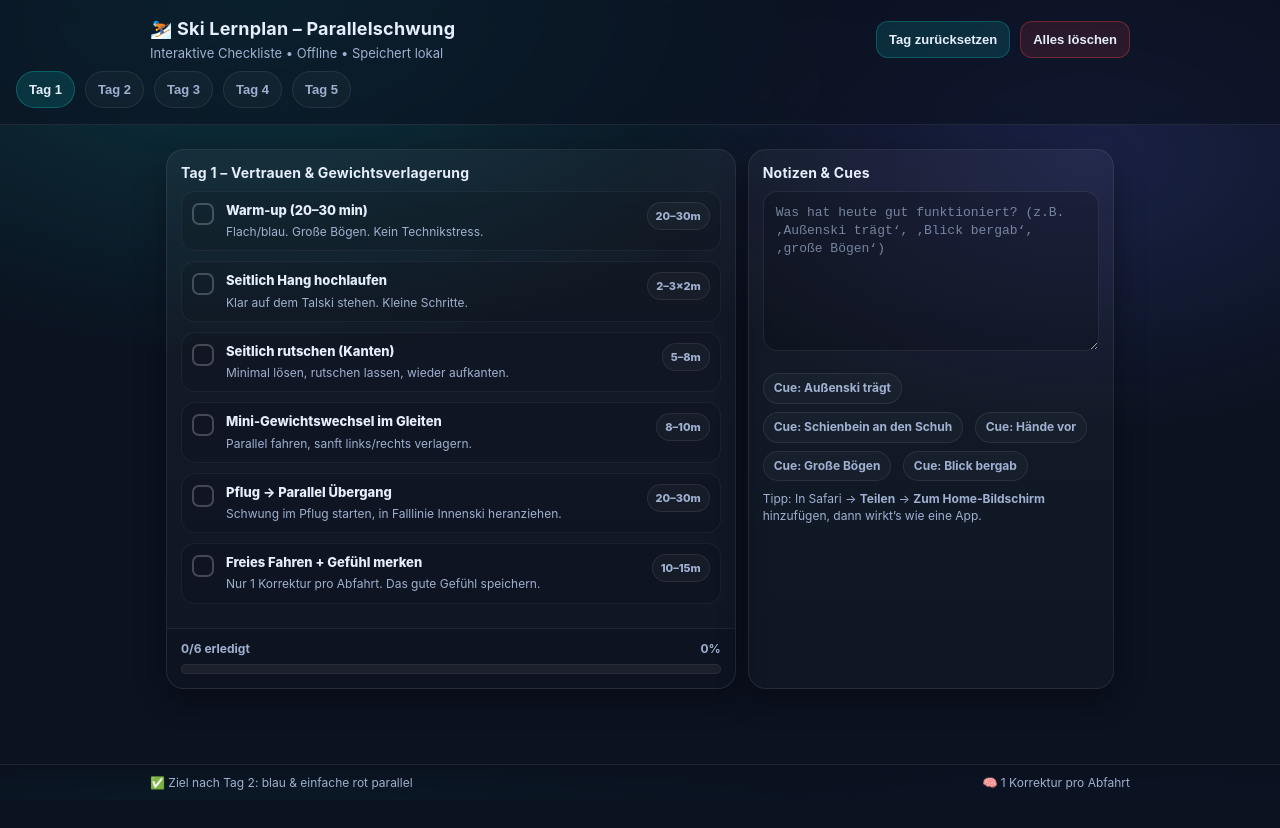
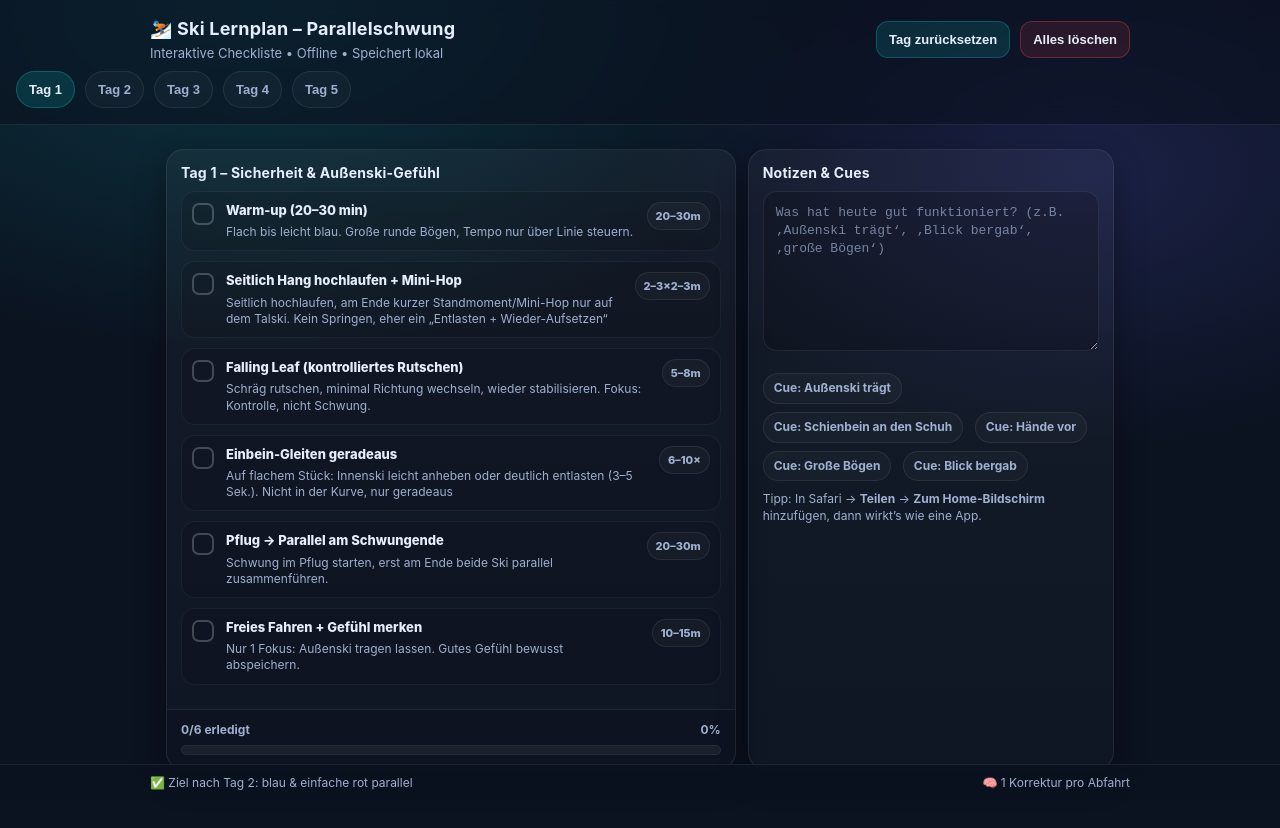
Before and after one commit to janniscloodt/ski-trainer, a plain HTML site: page index.html in a window 1280 px wide. Before the commit the page ends 800 px from the top, so only its background shows below. Drawn offline with Linux system fonts and the light colour scheme.

```diff
--- a/index.html
+++ b/index.html
@@ -328,59 +328,15 @@
 </footer>
 
 <script>
-    const PLAN = [
-        {
-            id: "d1",
-            name: "Tag 1 – Vertrauen & Gewichtsverlagerung",
-            items: [
-                { t: "Warm-up (20–30 min)", d: "Flach/blau. Große Bögen. Kein Technikstress." , badge:"20–30m" },
-                { t: "Seitlich Hang hochlaufen", d: "Klar auf dem Talski stehen. Kleine Schritte." , badge:"2–3×2m" },
-                { t: "Seitlich rutschen (Kanten)", d: "Minimal lösen, rutschen lassen, wieder aufkanten." , badge:"5–8m" },
-                { t: "Mini-Gewichtswechsel im Gleiten", d: "Parallel fahren, sanft links/rechts verlagern." , badge:"8–10m" },
-                { t: "Pflug → Parallel Übergang", d: "Schwung im Pflug starten, in Falllinie Innenski heranziehen." , badge:"20–30m" },
-                { t: "Freies Fahren + Gefühl merken", d: "Nur 1 Korrektur pro Abfahrt. Das gute Gefühl speichern." , badge:"10–15m" }
-            ]
-        },
-        {
-            id: "d2",
-            name: "Tag 2 – Parallelschwung stabil",
-            items: [
-                { t: "Kurz wiederholen", d: "1× hochlaufen, 1× rutschen, 1× Gewichtswechsel." , badge:"15–20m" },
-                { t: "Parallelschwung auf Blau", d: "Große Bögen. Außenski = Standbein." , badge:"30–45m" },
-                { t: "Rhythmus ‚1–2–3‘", d: "1 einleiten • 2 Falllinie • 3 ausfahren." , badge:"15–20m" },
-                { t: "Erste rote Passagen (optional)", d: "Nur wenn blau sicher. Größere Bögen statt hart bremsen." , badge:"10–20m" },
-                { t: "Gebietstauglich-Check", d: "Pflug nur Notbremse. Keine Panikreaktionen." , badge:"2 Abfahrten" }
-            ]
-        },
-        {
-            id: "d3",
-            name: "Tag 3 – Festigen & Gebiet fahren",
-            items: [
-                { t: "Genuss-Tag (70%)", d: "Mehr fahren, weniger drillen. Nur kleine Hinweise." , badge:"all day" },
-                { t: "Weite Bögen variieren", d: "Mal etwas enger, mal weiter – aber immer kontrolliert." , badge:"10m" },
-                { t: "Verschiedene Schneearten", d: "Unruhiger Schnee, flacher Abschnitt, ggf. leichte rote." , badge:"2–3 runs" },
-                { t: "Video-Check (optional)", d: "1 kurzes Handyvideo, nur 1 Fokuspunkt ableiten." , badge:"2m" }
-            ]
-        },
-        {
-            id: "d4",
-            name: "Tag 4 – Sicherheit & Variationen",
-            items: [
-                { t: "Kurze Technik-Auffrischung", d: "Außenski tragen lassen. Hände vor. Blick bergab." , badge:"10m" },
-                { t: "Engere Schwünge", d: "Kontrolliert, ohne Hektik. Tempo über Linie steuern." , badge:"10–15m" },
-                { t: "Leichte Buckel/Seitenrand", d: "Nur wenn Spaß. Fokus: ruhig bleiben, nicht kämpfen." , badge:"1–2 runs" }
-            ]
-        },
-        {
-            id: "d5",
-            name: "Tag 5 – Spaß & Automatismus",
-            items: [
-                { t: "Nur noch fahren", d: "Nicht mehr zerdenken. Viel Strecke, Pausen, Fotos." , badge:"all day" },
-                { t: "Notfall-Cue parat", d: "Wenn’s wackelt: große Bögen + Außenski + Blick bergab." , badge:"always" },
-                { t: "Abschluss-Notiz", d: "Was hat am meisten geholfen? Fürs nächste Mal speichern." , badge:"2m" }
-            ]
-        }
-    ];
+    let PLAN = [];
+    let state;
+
+    async function loadPlan(){
+        const res = await fetch("./plan.json", { cache: "no-store" });
+        if(!res.ok) throw new Error("plan.json konnte nicht geladen werden");
+        const data = await res.json();
+        PLAN = data.days || [];
+    }
 
     const LS_KEY = "ski_parallel_plan_v1";
 
@@ -403,7 +359,6 @@
         localStorage.setItem(LS_KEY, JSON.stringify(state));
     }
 
-    let state = loadState();
 
     const elTabs = document.getElementById("tabs");
     const elDayTitle = document.getElementById("dayTitle");
@@ -542,7 +497,19 @@
         });
     }
 
-    render();
+    (async () => {
+        await loadPlan();
+
+        state = loadState();
+
+        // Falls gespeicherter Tag nicht mehr existiert
+        if(!PLAN.find(d => d.id === state.activeDayId)){
+            state.activeDayId = PLAN[0]?.id;
+            saveState();
+        }
+
+        render();
+    })();
 </script>
 </body>
 </html>
--- /dev/null
+++ b/plan.json
@@ -0,0 +1,148 @@
+{
+  "version": 2,
+  "title": "Ski Lernplan – Parallelschwung (gefühlsbasiert)",
+  "goal": "Ziel nach Tag 2: blau sicher parallel, rot kontrolliert ohne Stress",
+  "footerTip": "🧠 1 Korrektur pro Abfahrt – Gefühl vor Technik",
+  "days": [
+    {
+      "id": "d1",
+      "name": "Tag 1 – Sicherheit & Außenski-Gefühl",
+      "items": [
+        {
+          "t": "Warm-up (20–30 min)",
+          "d": "Flach bis leicht blau. Große runde Bögen, Tempo nur über Linie steuern.",
+          "badge": "20–30m"
+        },
+        {
+          "t": "Seitlich Hang hochlaufen + Mini-Hop",
+          "d": "Seitlich hochlaufen, am Ende kurzer Standmoment/Mini-Hop nur auf dem Talski. Kein Springen, eher ein „Entlasten + Wieder-Aufsetzen“",
+          "badge": "2–3×2–3m"
+        },
+        {
+          "t": "Falling Leaf (kontrolliertes Rutschen)",
+          "d": "Schräg rutschen, minimal Richtung wechseln, wieder stabilisieren. Fokus: Kontrolle, nicht Schwung.",
+          "badge": "5–8m"
+        },
+        {
+          "t": "Einbein-Gleiten geradeaus",
+          "d": "Auf flachem Stück: Innenski leicht anheben oder deutlich entlasten (3–5 Sek.). Nicht in der Kurve, nur geradeaus",
+          "badge": "6–10×"
+        },
+        {
+          "t": "Pflug → Parallel am Schwungende",
+          "d": "Schwung im Pflug starten, erst am Ende beide Ski parallel zusammenführen.",
+          "badge": "20–30m"
+        },
+        {
+          "t": "Freies Fahren + Gefühl merken",
+          "d": "Nur 1 Fokus: Außenski tragen lassen. Gutes Gefühl bewusst abspeichern.",
+          "badge": "10–15m"
+        }
+      ]
+    },
+    {
+      "id": "d2",
+      "name": "Tag 2 – Parallel entsteht automatisch",
+      "items": [
+        {
+          "t": "Kurze Wiederholung",
+          "d": "1× hochlaufen, 1× Falling Leaf, 1× Einbein-Gleiten.",
+          "badge": "15–20m"
+        },
+        {
+          "t": "Garlanden (halbe Schwünge)",
+          "d": "Schwung nur einleiten und abfangen. Kein kompletter Richtungswechsel.",
+          "badge": "15–20m"
+        },
+        {
+          "t": "Parallelschwung auf Blau",
+          "d": "Große Bögen, ruhiger Rhythmus. Außenski bewusst als Standbein.",
+          "badge": "30–45m"
+        },
+        {
+          "t": "Einbein-Schwung (jede 2. Kurve)",
+          "d": "Beim Schwung Innenski kurz anheben oder klar entlasten (1–2 Sek.).",
+          "badge": "10–15m"
+        },
+        {
+          "t": "Erste rote Passagen (optional)",
+          "d": "Nur wenn blau sicher. Große Bögen, kein hartes Bremsen.",
+          "badge": "10–20m"
+        }
+      ]
+    },
+    {
+      "id": "d3",
+      "name": "Tag 3 – Festigen & Gebiet fahren",
+      "items": [
+        {
+          "t": "Genuss-Tag (70%)",
+          "d": "Viel fahren, wenig erklären. Technik nur bei Bedarf ansprechen.",
+          "badge": "all day"
+        },
+        {
+          "t": "Bogenweite variieren",
+          "d": "Abwechselnd etwas weitere und etwas engere Bögen – immer kontrolliert.",
+          "badge": "10–15m"
+        },
+        {
+          "t": "Verschiedene Schneearten",
+          "d": "Flacher Abschnitt, unruhiger Schnee, ggf. einfache rote.",
+          "badge": "2–3 runs"
+        },
+        {
+          "t": "Video-Check (optional)",
+          "d": "1 kurzes Video von hinten. Nur 1 positiven Punkt hervorheben.",
+          "badge": "2m"
+        }
+      ]
+    },
+    {
+      "id": "d4",
+      "name": "Tag 4 – Sicherheit & Variationen",
+      "items": [
+        {
+          "t": "Technik-Auffrischung light",
+          "d": "Außenski tragen lassen, Hände vor dem Körper, Blick bergab.",
+          "badge": "10m"
+        },
+        {
+          "t": "Engere Schwünge",
+          "d": "Tempo über Linie regulieren, keine Hektik, ruhig bleiben.",
+          "badge": "10–15m"
+        },
+        {
+          "t": "Leichter Innenski (Variation)",
+          "d": "Innenski bewusst entlasten, nicht zwingend anheben.",
+          "badge": "10m"
+        },
+        {
+          "t": "Leichte Buckel / Seitenrand",
+          "d": "Nur wenn es sich gut anfühlt. Fokus: locker bleiben, nicht kämpfen.",
+          "badge": "1–2 runs"
+        }
+      ]
+    },
+    {
+      "id": "d5",
+      "name": "Tag 5 – Automatismus & Spaß",
+      "items": [
+        {
+          "t": "Freies Fahren",
+          "d": "Viel Strecke machen, Pausen einbauen, Technik nicht zerdenken.",
+          "badge": "all day"
+        },
+        {
+          "t": "Notfall-Cue parat",
+          "d": "Wenn’s wackelt: große Bögen, Außenski, Blick bergab.",
+          "badge": "always"
+        },
+        {
+          "t": "Abschluss-Notiz",
+          "d": "Was hat am meisten geholfen? Für zukünftige Skitage merken.",
+          "badge": "2m"
+        }
+      ]
+    }
+  ]
+}
```
